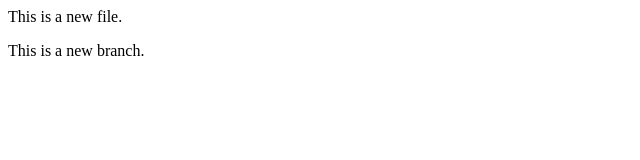
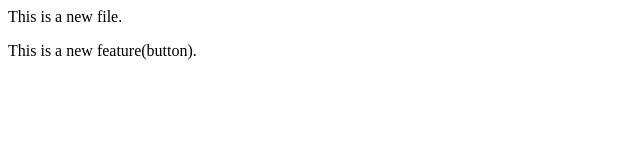
Before and after one commit to Santoshi-Vajrangi/localrepo, a plain HTML site: page localRepo/index.html in a window 1280 px wide. Shown: the full height of the page, 0-640 px from the left. Drawn offline with Linux system fonts and the light colour scheme.

```diff
--- a/localRepo/index.html
+++ b/localRepo/index.html
@@ -1,2 +1,2 @@
 <p>This is a new file.</p>
-<p>This is a new branch.</p>
+<p>This is a new feature(button).</p>
```
